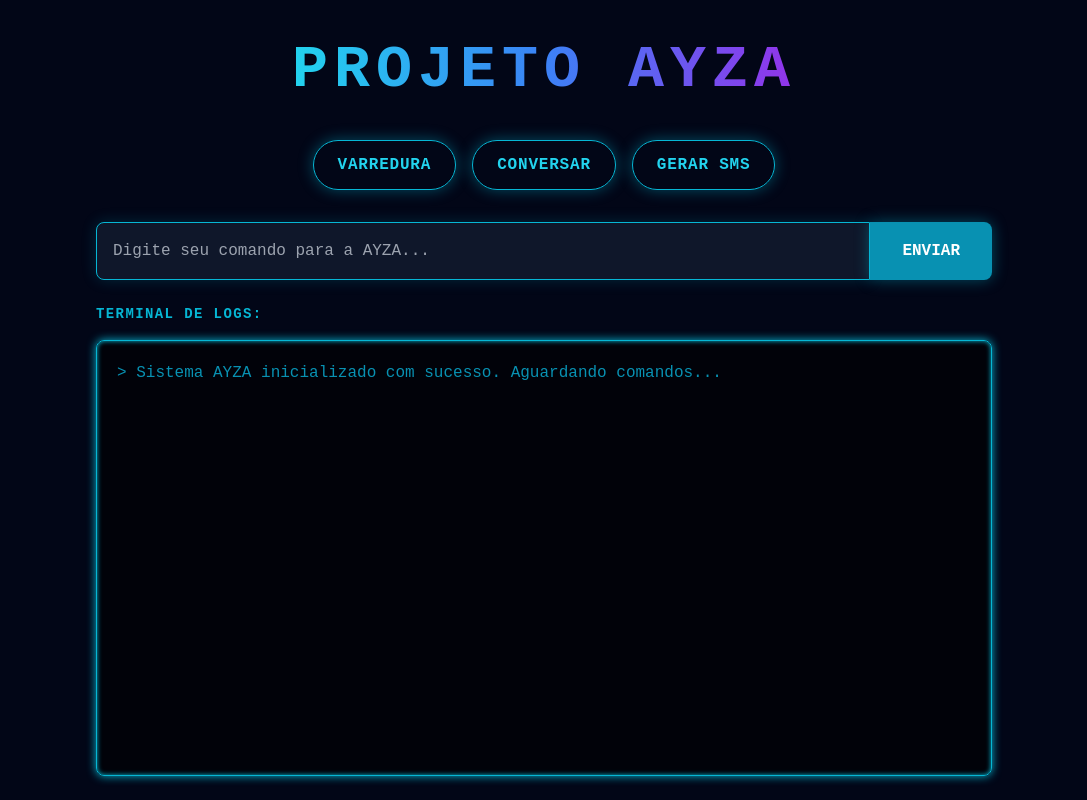
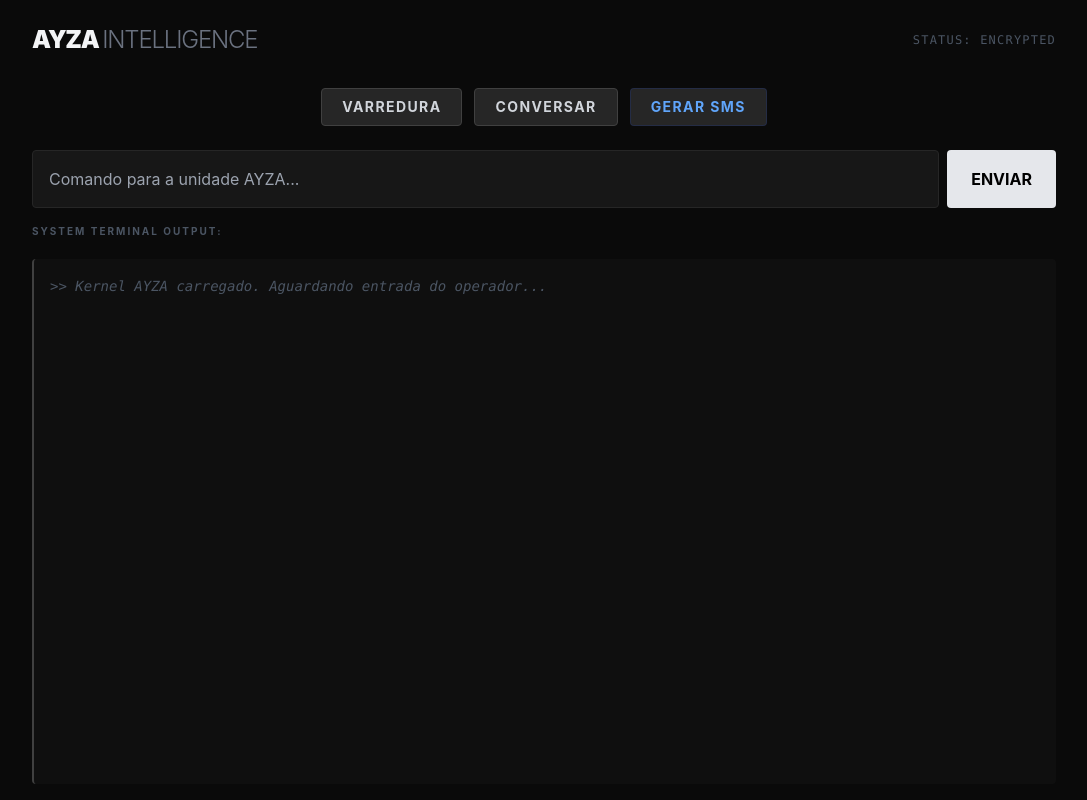
Before and after one commit to anonymousckrb-eng/genesis-eip-v4, a plain HTML site: page templates/index.html in a window 1280 px wide. Shown: the whole page, without its empty margins (96-1183 px from the left). Drawn offline with nearby package versions, Linux system fonts and the light colour scheme.

Commit message:
Update: Modo Noturno e Gerador de SMS Virtual

```diff
--- a/templates/index.html
+++ b/templates/index.html
@@ -3,121 +3,131 @@
 <head>
     <meta charset="UTF-8">
     <meta name="viewport" content="width=device-width, initial-scale=1.0">
-    <title>PROJETO AYZA</title>
+    <title>AYZA - STEALTH MODE</title>
     <script src="https://cdn.tailwindcss.com"></script>
     <style>
         body {
-            background-color: #020617;
-            font-family: 'Courier New', Courier, monospace;
+            background-color: #0a0a0a;
+            font-family: 'Inter', sans-serif;
+            color: #d1d5db;
         }
-        .neon-border {
-            border: 1px solid #06b6d4;
-            box-shadow: 0 0 10px #06b6d4, inset 0 0 5px #06b6d4;
+        .panel-border {
+            border: 1px solid #262626;
+            background: #171717;
         }
-        .neon-button {
-            box-shadow: 0 0 15px rgba(6, 182, 212, 0.4);
-            transition: all 0.3s ease;
+        .log-container {
+            background: #0f0f0f;
+            border-left: 2px solid #404040;
         }
-        .neon-button:hover {
-            box-shadow: 0 0 25px rgba(6, 182, 212, 0.8);
-            background-color: #06b6d4;
-            color: #020617;
+        .btn-stealth {
+            background: #262626;
+            border: 1px solid #404040;
+            transition: all 0.2s;
         }
-        ::-webkit-scrollbar { width: 8px; }
-        ::-webkit-scrollbar-track { background: #020617; }
-        ::-webkit-scrollbar-thumb { background: #06b6d4; border-radius: 4px; }
+        .btn-stealth:hover {
+            background: #404040;
+            border-color: #525252;
+        }
+        ::-webkit-scrollbar { width: 5px; }
+        ::-webkit-scrollbar-track { background: #0a0a0a; }
+        ::-webkit-scrollbar-thumb { background: #404040; border-radius: 10px; }
     </style>
 </head>
-<body class="text-white h-screen flex flex-col items-center p-6">
+<body class="h-screen flex flex-col items-center p-4">
 
-    <h1 class="text-5xl md:text-6xl font-bold bg-gradient-to-r from-cyan-400 via-blue-500 to-purple-600 bg-clip-text text-transparent mb-10 tracking-widest text-center mt-4">
-        PROJETO AYZA
-    </h1>
+    <header class="w-full max-w-5xl flex justify-between items-center mb-8 mt-2">
+        <h1 class="text-2xl font-black tracking-tighter text-gray-100">AYZA <span class="text-gray-500 font-light">INTELLIGENCE</span></h1>
+        <div class="text-xs font-mono text-gray-600 uppercase tracking-widest">Status: Encrypted</div>
+    </header>
 
-    <div class="flex flex-wrap justify-center gap-4 mb-8 w-full max-w-4xl">
-        <button onclick="registrarLog('Iniciando Varredura...', 'info')" class="neon-button px-6 py-3 rounded-full border border-cyan-500 text-cyan-400 font-bold uppercase tracking-wider">
-            VARREDURA
-        </button>
-        <button onclick="registrarLog('Modo de Conversação Ativado.', 'info')" class="neon-button px-6 py-3 rounded-full border border-cyan-500 text-cyan-400 font-bold uppercase tracking-wider">
-            CONVERSAR
-        </button>
-        <button onclick="gerarSms()" class="neon-button px-6 py-3 rounded-full border border-cyan-500 text-cyan-400 font-bold uppercase tracking-wider">
-            GERAR SMS
-        </button>
+    <div class="flex flex-wrap justify-center gap-3 mb-6 w-full max-w-5xl">
+        <button onclick="registrarLog('Iniciando protocolos de varredura...')" class="btn-stealth px-5 py-2 rounded text-sm font-bold uppercase tracking-widest">Varredura</button>
+        <button onclick="registrarLog('Canal de voz seguro ativado.')" class="btn-stealth px-5 py-2 rounded text-sm font-bold uppercase tracking-widest">Conversar</button>
+        <button onclick="gerarNumeroVirtual()" class="btn-stealth px-5 py-2 rounded text-sm font-bold uppercase tracking-widest text-blue-400 border-blue-900/30">Gerar SMS</button>
     </div>
 
-    <div class="w-full max-w-4xl flex-1 flex flex-col gap-4 min-h-0">
-
-        <div class="flex w-full">
-            <input type="text" id="chatInput" placeholder="Digite seu comando para a AYZA..."
-                   class="flex-1 bg-[#0f172a] border border-cyan-500 rounded-l-lg p-4 text-cyan-50 focus:outline-none focus:ring-2 focus:ring-cyan-400 shadow-[0_0_15px_rgba(6,182,212,0.2)]"
+    <main class="w-full max-w-5xl flex-1 flex flex-col gap-4 min-h-0">
+        <div class="flex w-full gap-2">
+            <input type="text" id="chatInput" placeholder="Comando para a unidade AYZA..."
+                   class="flex-1 bg-[#171717] border border-[#262626] rounded p-4 text-gray-200 focus:outline-none focus:border-gray-500"
                    onkeypress="if(event.key === 'Enter') enviarChat()">
-            <button onclick="enviarChat()" class="bg-cyan-600 text-white px-8 rounded-r-lg font-bold hover:bg-cyan-500 transition shadow-[0_0_15px_rgba(6,182,212,0.4)]">
+            <button onclick="enviarChat()" class="bg-gray-200 text-black px-6 rounded font-bold hover:bg-white transition">
                 ENVIAR
             </button>
         </div>
 
-        <div class="w-full text-left font-bold text-sm text-cyan-500 tracking-widest mt-2 uppercase">TERMINAL DE LOGS:</div>
-        <div id="logs" class="flex-1 neon-border rounded-lg p-5 overflow-y-auto bg-black/60 text-sm md:text-base break-words">
-            <div class="text-cyan-600 mb-2">> Sistema AYZA inicializado com sucesso. Aguardando comandos...</div>
+        <div id="smsStatus" class="hidden panel-border p-3 rounded text-xs font-mono text-blue-400">
+            Aguardando SMS para: <span id="currentNumber" class="text-white font-bold"></span>
+            <button onclick="checarSMS()" class="ml-4 underline text-gray-400 hover:text-white">Atualizar Mensagens</button>
         </div>
-    </div>
+
+        <div class="text-[10px] text-gray-600 font-bold uppercase tracking-[0.2em] mb-1">System Terminal Output:</div>
+        <div id="logs" class="flex-1 log-container rounded p-4 overflow-y-auto font-mono text-sm leading-relaxed">
+            <div class="text-gray-600 italic">>> Kernel AYZA carregado. Aguardando entrada do operador...</div>
+        </div>
+    </main>
 
     <script>
         const logsDiv = document.getElementById('logs');
         const chatInput = document.getElementById('chatInput');
+        let numeroAtivo = "";
 
-        function registrarLog(mensagem, tipo = 'info') {
-            let cor = 'text-cyan-400';
-            if (tipo === 'erro') cor = 'text-red-500';
-            if (tipo === 'user') cor = 'text-green-400';
-
-            logsDiv.innerHTML += `<div class="mb-3 ${cor}">> ${mensagem}</div>`;
+        function registrarLog(msg, tag = 'SYS') {
+            const time = new Date().toLocaleTimeString();
+            const color = tag === 'YOU' ? 'text-gray-100' : (tag === 'ERR' ? 'text-red-500' : 'text-gray-500');
+            logsDiv.innerHTML += `<div class="mb-2"><span class="text-gray-700">[${time}]</span> <span class="${color}">${tag}: ${msg}</span></div>`;
             logsDiv.scrollTop = logsDiv.scrollHeight;
         }
 
         async function enviarChat() {
-            const mensagem = chatInput.value.trim();
-            if (!mensagem) {
-                registrarLog("Aviso: Não é possível enviar uma mensagem vazia.", "erro");
-                return;
-            }
-
-            registrarLog(`Você: ${mensagem}`, 'user');
+            const text = chatInput.value.trim();
+            if(!text) return;
+            registrarLog(text, 'YOU');
             chatInput.value = '';
-            chatInput.disabled = true;
 
             try {
-                registrarLog("AYZA está processando...", "info");
-                const response = await fetch('/chat', {
+                const res = await fetch('/chat', {
                     method: 'POST',
-                    headers: { 'Content-Type': 'application/json' },
-                    body: JSON.stringify({ message: mensagem })
+                    headers: {'Content-Type': 'application/json'},
+                    body: JSON.stringify({message: text})
                 });
-
-                const data = await response.json();
-
-                if (response.ok) {
-                    registrarLog(`AYZA: ${data.reply}`);
-                } else {
-                    registrarLog(`ERRO 400 (Groq): ${JSON.stringify(data.details || data.error)}`, 'erro');
-                }
-            } catch (erro) {
-                registrarLog(`Falha de Conexão: ${erro.message}`, 'erro');
-            } finally {
-                chatInput.disabled = false;
-                chatInput.focus();
+                const data = await res.json();
+                if(res.ok) registrarLog(data.reply, 'AYZA');
+                else registrarLog(JSON.stringify(data.details || data.error), 'ERR');
+            } catch(e) {
+                registrarLog(e.message, 'ERR');
             }
         }
 
-        async function gerarSms() {
-            registrarLog('Solicitando geração de número para SMS...', 'info');
+        async function gerarNumeroVirtual() {
+            registrarLog('Acessando gateway de números virtuais...', 'SMS');
             try {
-                const response = await fetch('/gerar_numero');
-                const data = await response.json();
-                registrarLog(`Resposta SMS: ${JSON.stringify(data)}`);
-            } catch (erro) {
-                registrarLog(`Erro ao contatar Scraper de SMS: ${erro.message}`, 'erro');
+                const res = await fetch('/gerar_numero');
+                const data = await res.json();
+                if(data.numero) {
+                    numeroAtivo = data.numero;
+                    document.getElementById('smsStatus').classList.remove('hidden');
+                    document.getElementById('currentNumber').innerText = data.numero;
+                    registrarLog(`Número gerado: ${data.numero}. Aguardando SMS...`, 'SMS');
+                }
+            } catch(e) {
+                registrarLog('Falha ao gerar número.', 'ERR');
+            }
+        }
+
+        async function checarSMS() {
+            if(!numeroAtivo) return;
+            registrarLog('Buscando novas mensagens no painel...', 'SMS');
+            try {
+                const res = await fetch('/checar_sms?num=' + numeroAtivo);
+                const data = await res.json();
+                if(data.mensagens && data.mensagens.length > 0) {
+                    data.mensagens.forEach(m => registrarLog(`DE: ${m.from} | MSG: ${m.text}`, 'RECEBIDO'));
+                } else {
+                    registrarLog('Nenhum SMS novo detectado.', 'SMS');
+                }
+            } catch(e) {
+                registrarLog('Erro ao checar caixa de entrada.', 'ERR');
             }
         }
     </script>
```
Also changed, not shown: 1 other file.
